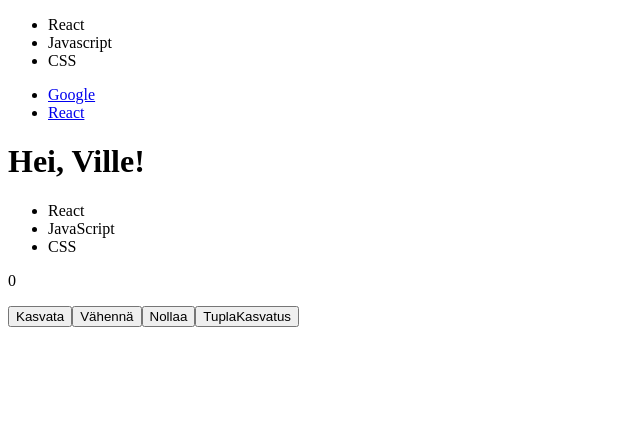
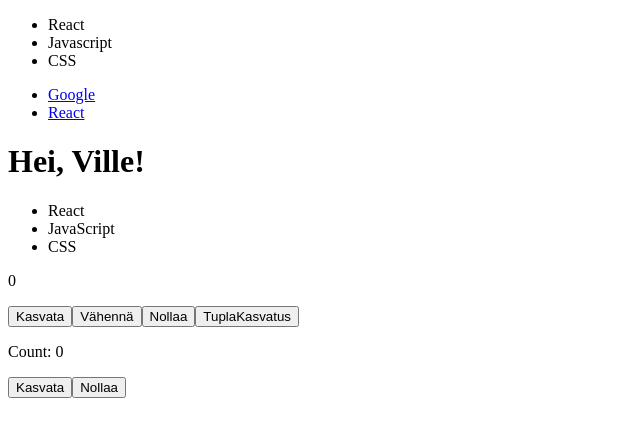
Before and after one commit to Artem0BCH/ReactTehtavat, a React (Vite) app: page / in a window 1280 px wide. Shown: the top 436 px of the page, without its empty margins (0-640 px from the left). Built offline with nearby package versions, Linux system fonts and the light colour scheme.

Commit message:
Korjattu Counter lisätty

```diff
--- a/src/App.jsx
+++ b/src/App.jsx
@@ -6,6 +6,7 @@ import Linkkilista from "./Linkkilista.jsx";
 import Tervehdys from "./Tervehdys.jsx";
 import Kayttajakortti from "./Kayttajakortti.jsx";
 import Laskuri from "./Counter.jsx";
+import LaskuriKorjattu from "./FixedCounter.jsx";
 
 function App() {
   const tiedot = ["React", "Javascript", "CSS"];
@@ -19,6 +20,7 @@ function App() {
       <Linkkilista taulukko={linkit} />
       <Kayttajakortti nimi="Ville" lista={["React", "JavaScript", "CSS"]} />
       <Laskuri />
+      <LaskuriKorjattu />
     </>
   );
 }
--- /dev/null
+++ b/src/FixedCounter.jsx
@@ -0,0 +1,23 @@
+import { useState } from "react";
+
+function LaskuriKorjattu() {
+  const [count, setCount] = useState(0);
+
+  function increase() {
+    setCount(count + 1);
+  }
+
+  function reset() {
+    setCount(0);
+  }
+
+  return (
+    <div>
+      <p>Count: {count}</p>
+      <button onClick={increase}>Kasvata</button>
+      <button onClick={reset}>Nollaa</button>
+    </div>
+  );
+}
+
+export default LaskuriKorjattu;
```
